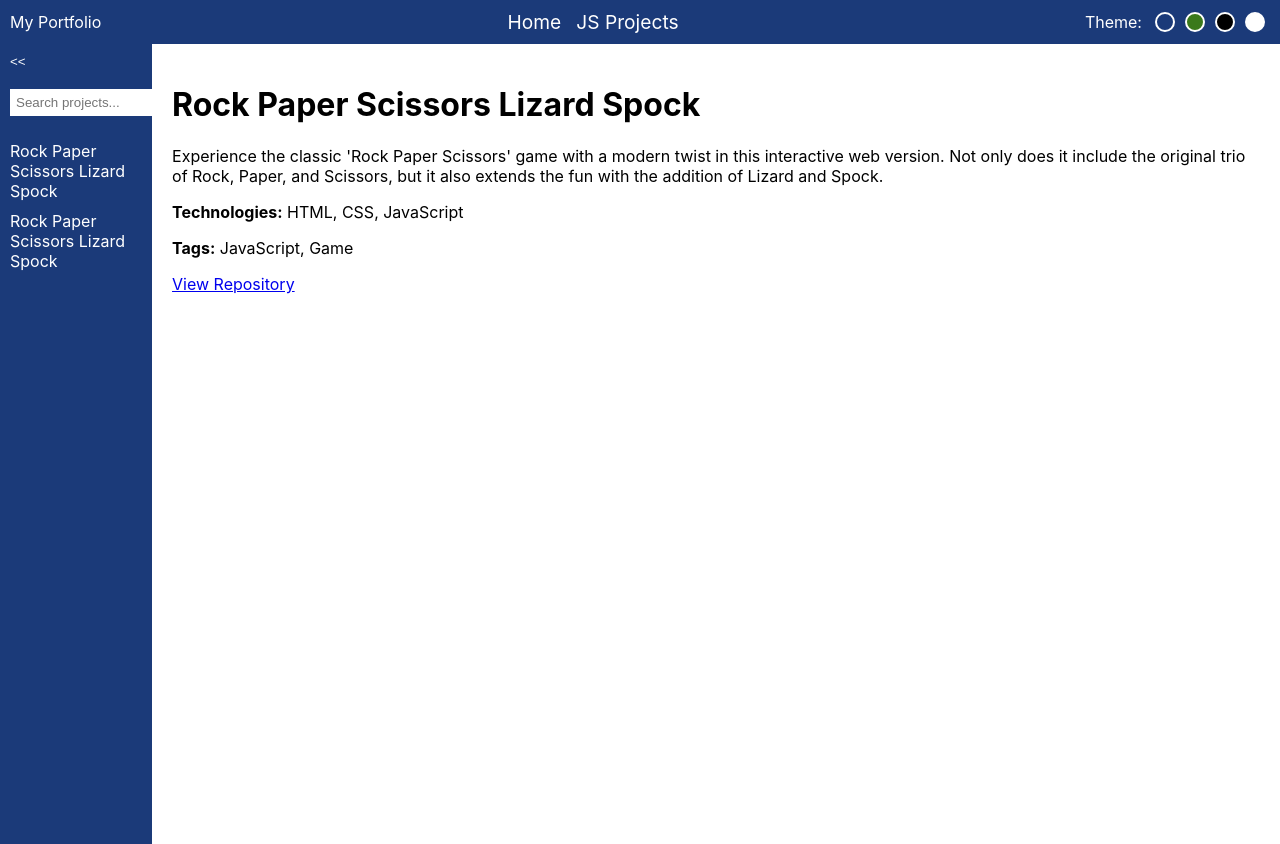
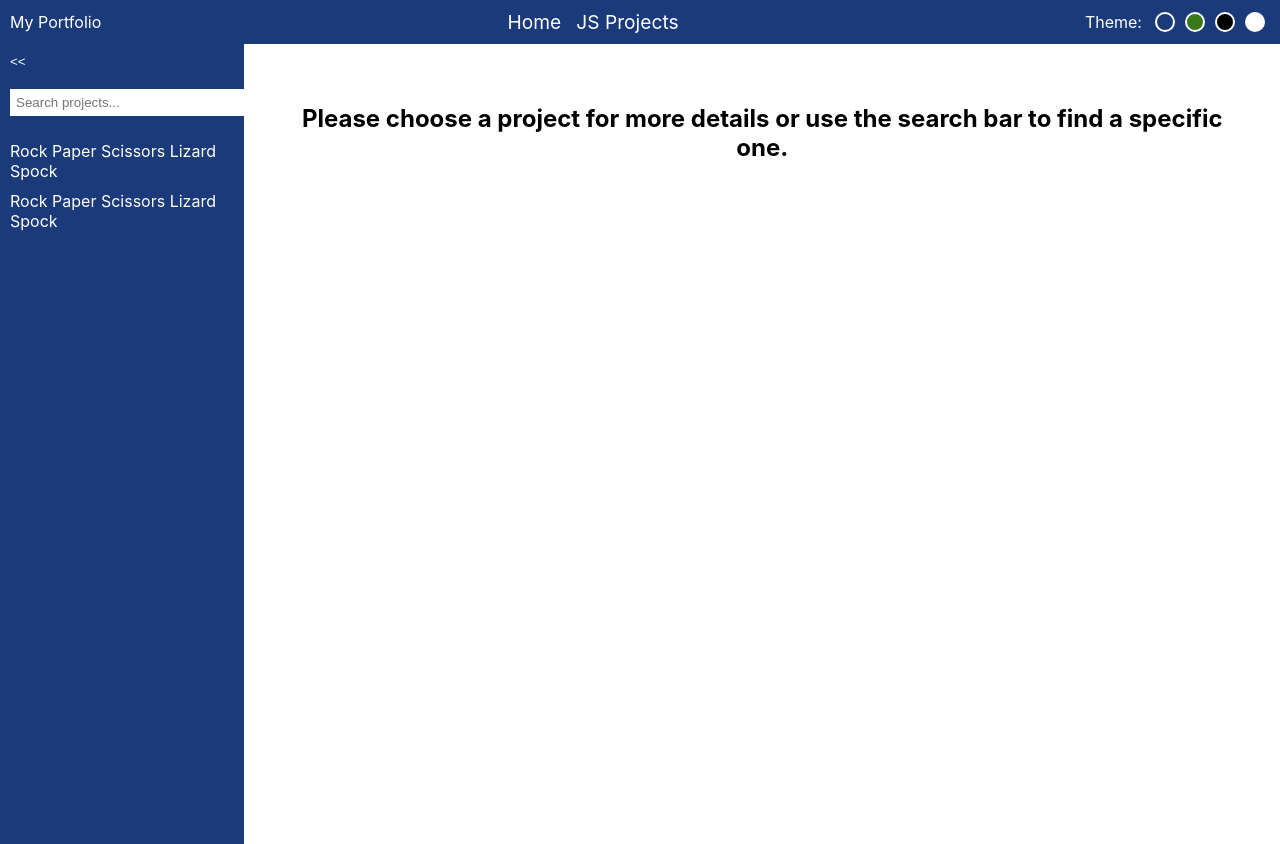
Before and after one commit to Avdika/portfolio-main, a React (Create React App) app: page /js-projects in a window 1280 px wide. Built offline with nearby package versions, Linux system fonts and the light colour scheme.

Commit message:
add default view to project page

```diff
--- a/src/pages/JSProjects.tsx
+++ b/src/pages/JSProjects.tsx
@@ -3,21 +3,10 @@ import projectsData from "../data/projectsJS.json";
 import ProjectDetail from "../components/ProjectDetail";
 import Sidebar from "../components/Sidebar";
 import { ProjectsContainer, Content } from "../styles/ProjectsStyles";
-
-interface Project {
-  id: number;
-  title: string;
-  description: string;
-  technologies: string[];
-  tags: string[];
-  imageFolder?: string; // Make imageFolder optional
-  links: { name: string; url: string }[];
-}
+import { Project } from "../types/project";
 
 const JSProjects: React.FC = () => {
-  const [selectedProject, setSelectedProject] = useState<Project>(
-    projectsData[0]
-  );
+  const [selectedProject, setSelectedProject] = useState<Project | null>(null);
 
   return (
     <ProjectsContainer>
@@ -26,7 +15,16 @@ const JSProjects: React.FC = () => {
         onSelectProject={setSelectedProject}
       />
       <Content>
-        {selectedProject && <ProjectDetail project={selectedProject} />}
+        {selectedProject ? (
+          <ProjectDetail project={selectedProject} />
+        ) : (
+          <div style={{ padding: "20px", textAlign: "center" }}>
+            <h2>
+              Please choose a project for more details or use the search bar to
+              find a specific one.
+            </h2>
+          </div>
+        )}
       </Content>
     </ProjectsContainer>
   );
```
